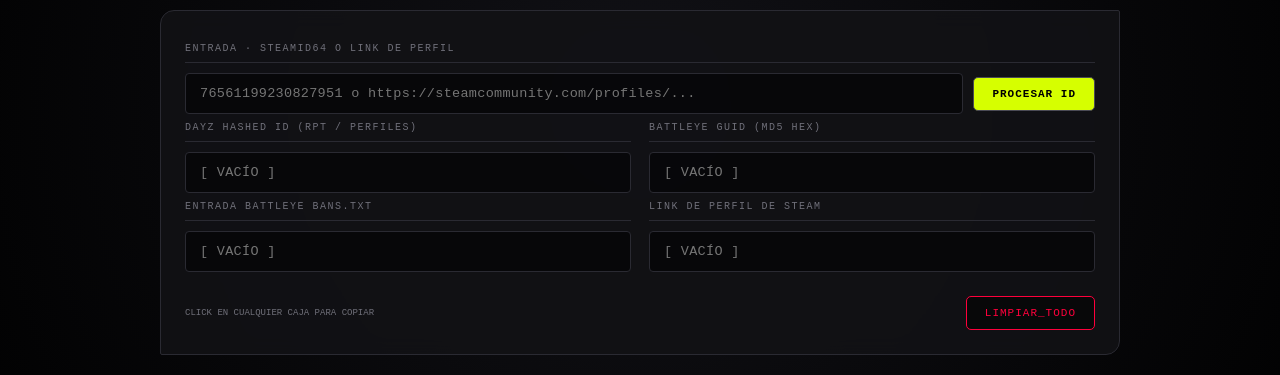
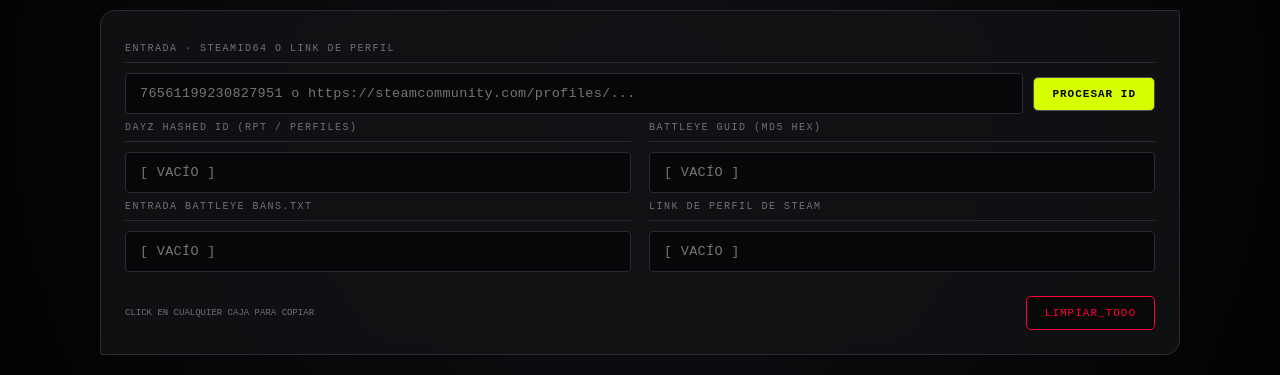
Before and after one commit to SurvivorF-Eliana/SteamID-to-GUID-HTML-Tool, a plain HTML site: page index.html in a window 1280 px wide. Shown: the part 215-590 px from the top of the page. Drawn offline with Linux system fonts and the light colour scheme; a web font is replaced by a local one.

Commit message:
revert gap → raise max-width

```diff
--- a/index.html
+++ b/index.html
@@ -50,10 +50,10 @@
 
     .wrap {
       width: 100%;
-      max-width: 960px;
+      max-width: 1080px;
       display: flex;
       flex-direction: column;
-      gap: 24px;
+      gap: 12px;
     }
 
     .panel {
```
